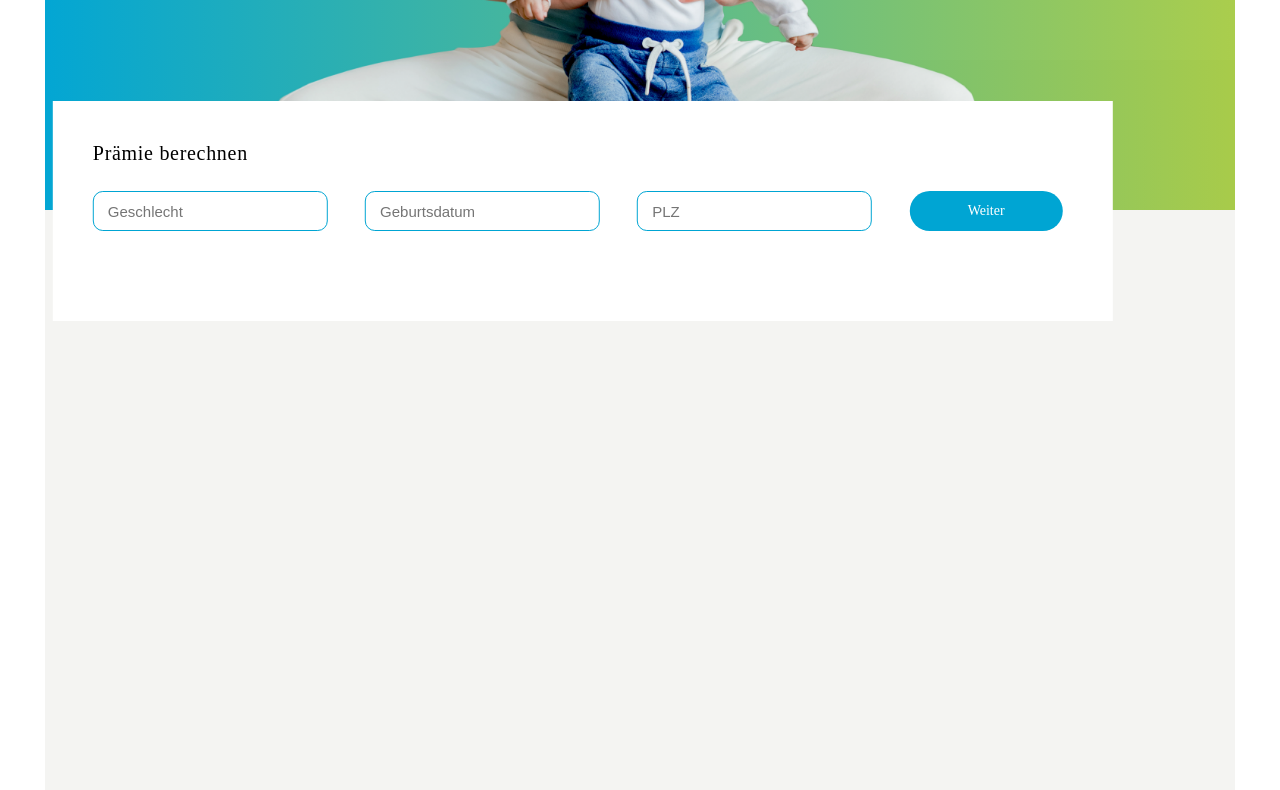
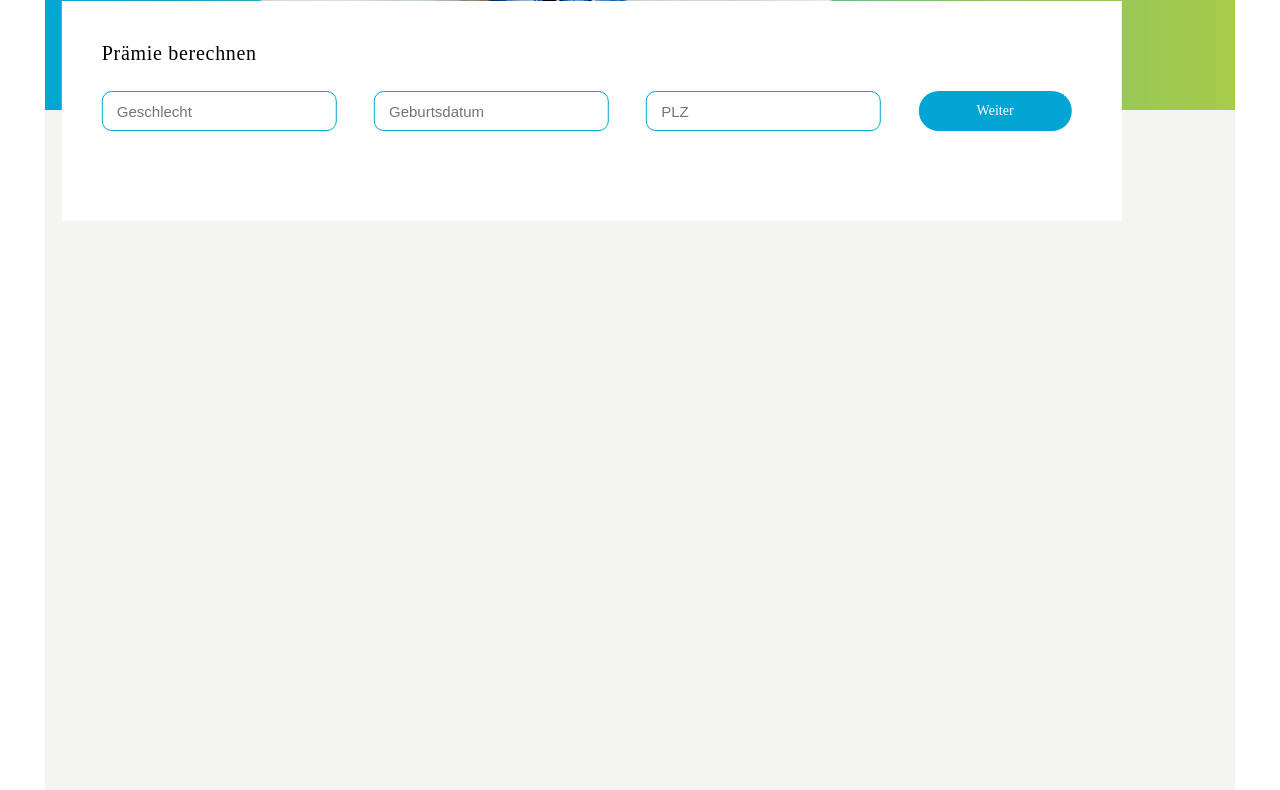
Before and after one commit to elpeyotl/gulpstarter, a website: page app/index.html in a window 1280 px wide. Shown: the part 537-1327 px from the top of the page. Drawn offline with nearby package versions, Linux system fonts and the light colour scheme; a small style sheet from the web is missing.

Commit message:
last changes

```diff
--- a/app/stylesheets/sass/layout.scss
+++ b/app/stylesheets/sass/layout.scss
@@ -263,6 +263,12 @@ Grey section
       width: 100%;
       left: 4.3%;
       transform: translateX(4.3%);
+    }
+    @include bp-large {
+      left: 5%;
+    }
+    @include bp-custom(1800px) {
+      left: 3%;
     }
   }
 }
@@ -657,6 +663,10 @@ footer {
   // height: 580px;
   height: calc(100vh - 150px);
 
+  @include bp-large {
+    height: calc(100vh - 250px);
+  }
+
   background: #00a5d3fc;
   background: -webkit-linear-gradient(left, #00a5d3fc, #95c120cc);
   background: -moz-linear-gradient(left, #00a5d3fc, #95c120cc);
@@ -710,6 +720,7 @@ footer {
       line-height: 9rem;
     }
     @include bp-medium {
+      left: 4.7%;
       font-size: 9.6rem;
       letter-spacing: 0.1rem;
       line-height: 10rem;
--- a/app/stylesheets/sass/variables_mixins.scss
+++ b/app/stylesheets/sass/variables_mixins.scss
@@ -80,6 +80,11 @@ Mixins
     @content;
   }
 }
+@mixin bp-custom($breakpoint) {
+  @media (min-width: $breakpoint) {
+    @content;
+  }
+}
 
 //targets IE11
 @mixin IE11 {
```
Also changed, not shown: app/stylesheets/styles.css.
